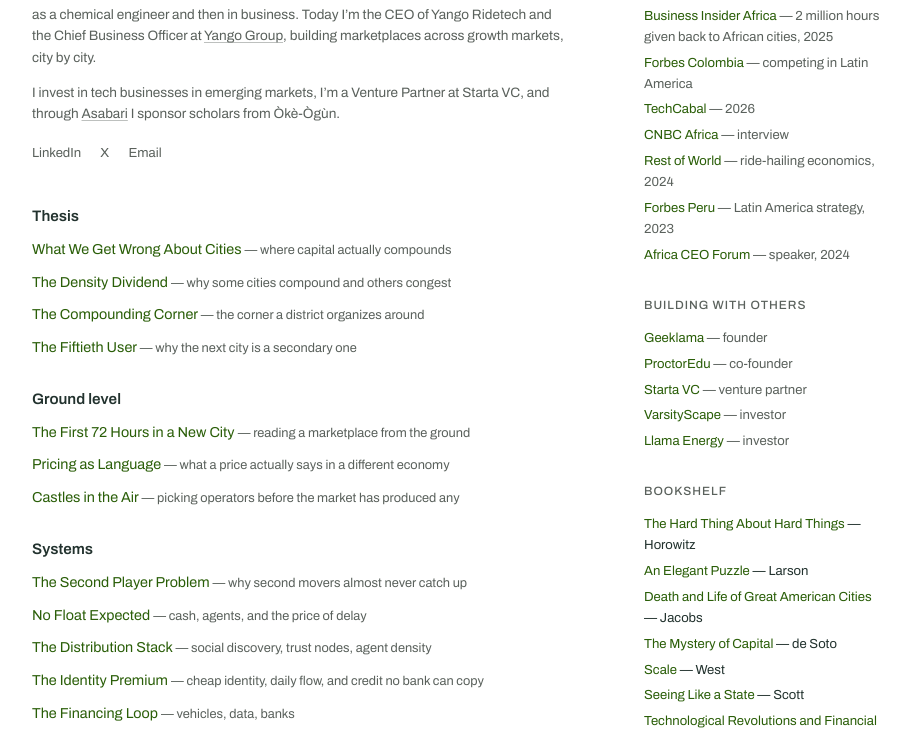
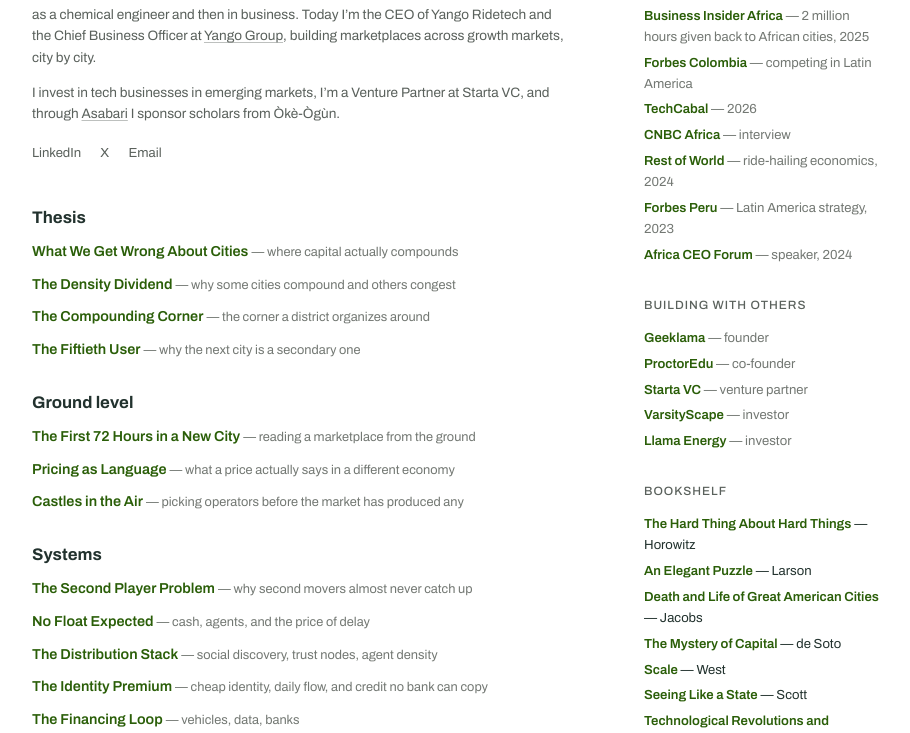
Before and after one commit to niyiadebayo/niyiadebayo.com, a plain HTML site: page index.html in a window 1280 px wide. Shown: the part 171-904 px from the top of the page, without its empty margins (182-1092 px from the left). Drawn offline with Linux system fonts and the light colour scheme.

Commit message:
Home list: titles stand out from taglines in both modes
Essay titles go to 600 weight; taglines and sidebar roles move to a
quieter grey (#737873 by day, #8a8378 at night, both above 4.5:1) so the
green titles no longer blend into them. Bucket sub-heads step up to 700
to stay above the titles. AGENTS.md records the three-step emphasis.

Co-Authored-By: Claude Opus 5.5 <noreply@anthropic.com>
Claude-Session: https://claude.ai/code/session_0171uGCZK6kdtbawWmrQiAPh

```diff
--- a/style.css
+++ b/style.css
@@ -38,6 +38,7 @@
   --text-muted: #5a615c;/* 6.4:1 */
   --link: #2a5e08;      /* deep field green, 7.8:1 */
   --hill: #33700a;      /* field green, 6.1:1 */
+  --quiet: #737873;     /* taglines and roles, 4.5:1: a step back from the green titles */
 }
 
 @media (prefers-color-scheme: dark) {
@@ -47,6 +48,7 @@
     --text-muted: #a8a197;/* 7.0:1 */
     --link: #9ccc7a;      /* field green lifted, 9.6:1 */
     --hill: #a3d67f;      /* field tint */
+    --quiet: #8a8378;     /* taglines and roles, 4.7:1 */
   }
 }
 
@@ -161,8 +163,8 @@ h2 {
 .arc-group:last-child { margin-bottom: 0; }
 
 #writing .arc {
-  font-size: 0.95rem;
-  font-weight: 600;
+  font-size: 1.05rem;
+  font-weight: 700;  /* stays a step above the 600-weight titles */
   text-transform: none;
   letter-spacing: 0;
   color: var(--text);
@@ -195,15 +197,18 @@ ul li a:hover {
 }
 
 .desc {
-  color: var(--text-muted);
+  color: var(--quiet);
   font-size: 0.8rem;
 }
+
+/* Titles lead, taglines step back (Nov 2026: in green they had blended) */
+#writing ul li a, .sidebar ul li a { font-weight: 600; }
 
 .desc::before {
   content: "— ";
 }
 
-.role { color: var(--text-muted); }
+.role { color: var(--quiet); }
 .bio.boards { margin-top: -1.6rem; margin-bottom: 2.5rem; }
 
 a {
```
Also changed, not shown: 1 other file.
